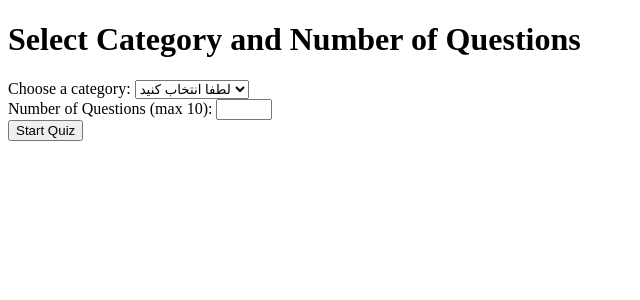
After one commit to nimanat7/project-quiz, a Flask app: page /user_question in a window 1280 px wide. The commit adds this page. Shown: the top 300 px of the page, without its empty margins (0-640 px from the left). Run offline with Flask 3, Linux system fonts and the light colour scheme.

Commit message:
added quiz chapter from (Fatemi) & fixed all code except login and register and make random quiz system

```diff
--- a/app.py
+++ b/app.py
@@ -2,14 +2,14 @@ from flask import Flask, render_template, request, redirect, url_for, flash, ses
 from models import db, Question
 import sqlite3
 import re
-
+import random
 
 '''Fatemeh code:'''
 app = Flask(__name__)
 app.config['SQLALCHEMY_DATABASE_URI'] = 'sqlite:///questions.db'
 app.config['SQLALCHEMY_TRACK_MODIFICATIONS'] = False
 db.init_app(app)
-#hello
+
 with app.app_context():
     db.create_all()
 #Questions show
@@ -54,7 +54,7 @@ def add_question():
                                 correct_answer=correct_answer,category=category)
         db.session.add(new_question)
         db.session.commit()
-        return redirect('/question')
+        return redirect('/add_question')
     return render_template('add_question.html')
 
 @app.route('/delete_question/<int:question_id>', methods=['POST'])
@@ -200,6 +200,37 @@ def dashboard():
     else:
         return redirect(url_for("login"))
 
+@app.route('/user_question')
+def index_question():
+       return render_template('index_question.html')
+
+@app.route('/quiz', methods=['POST'])
+def quiz():
+        category_id = request.form['category']
+        num_questions = int(request.form['num_questions'])
+        questions = Question.query.filter_by(category=category_id).all()
+        question_random=list()
+        for question in questions:
+            question_random.append(question.id)
+        random_choice=random.sample(question_random,k=num_questions)
+
+        questions = Question.query.filter(Question.id.in_(random_choice)).all()
+        return render_template('quiz.html', questions=questions)
+
+@app.route('/result', methods=['POST'])
+def result():
+       score = 0
+       total_questions = len(request.form)
+       for key in request.form:
+           if key.startswith('question_'):
+               question_id = key.split('_')[1]
+               selected_option = request.form[key]
+               question = Question.query.get(question_id)
+               print(selected_option)
+               if selected_option == question.correct_answer:
+                   score += 1
+
+       return render_template('result.html', score=score, total_questions=total_questions)
 
 if __name__ == '__main__':
-    app.run(debug=True)
+        app.run(debug=True)
--- a/templates/category_index.html
+++ b/templates/category_index.html
@@ -17,7 +17,7 @@
             <option value="general_information">اطلاعات عمومی</option>
             <option value="english">زبان</option>
         </select>
-        <label for="category">:دستخ بندی سوال</label><br>
+        <label for="category">:دسته بندی سوال</label><br>
             <button type='submit'>ادامه</button>
     </form>
 
--- /dev/null
+++ b/templates/index_question.html
@@ -0,0 +1,29 @@
+<!DOCTYPE html>
+<html lang="en">
+<head>
+    <meta charset="UTF-8">
+    <meta name="viewport" content="width=device-width, initial-scale=1.0">
+    <title>Quiz App</title>
+</head>
+<body>
+    <h1>Select Category and Number of Questions</h1>
+    <form action="/quiz" method="POST">
+        <label for="category">Choose a category:</label>
+        <select name="category" id="category" required>
+            <option value="">لطفا انتخاب کنید</option>
+            <option value="math">ریاضی</option>
+            <option value="movie">فیلم و سریال</option>
+            <option value="soccer">فوتبال</option>
+            <option value="game">گیم</option>
+            <option value="historical">تاریخ</option>
+            <option value="general_information">اطلاعات عمومی</option>
+            <option value="english">زبان</option>
+        </select>
+        <br>
+        <label for="num_questions">Number of Questions (max 10):</label>
+        <input type="number" name="num_questions" id="num_questions" min="1" max="10" required>
+        <br>
+        <button type="submit">Start Quiz</button>
+    </form>
+</body>
+</html>
```
Also changed, not shown: templates/quiz.html (added, +23 -0 lines), templates/result.html (added, +12 -0 lines), instance/questions.db.
